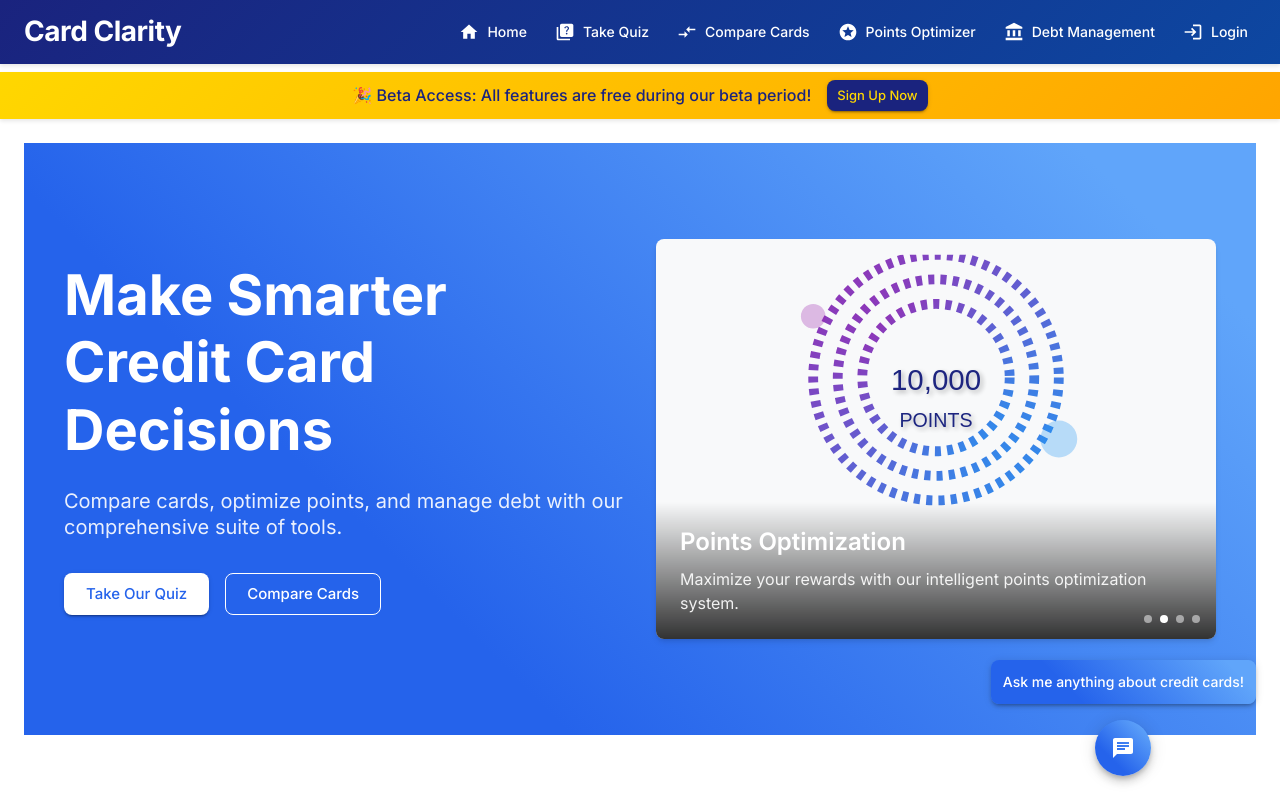
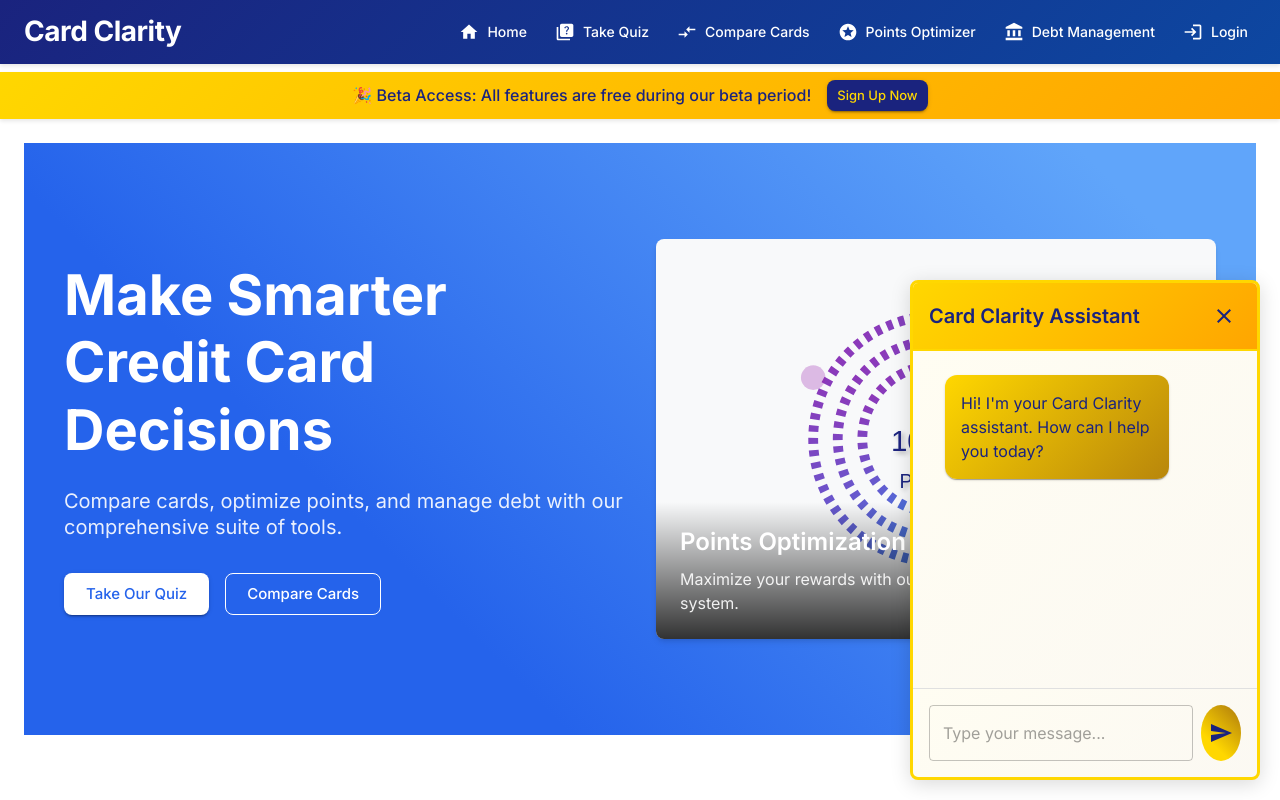
Before and after one commit to nickjackson801/card-clarity, a React (Vite) app: page / in a window 1280 px wide. Shown: the top 800 px of the page. Built offline with nearby package versions, Linux system fonts and the light colour scheme.

Commit message:
Adjust Points Optimization illustration position and enhance ChatBot gold styling

```diff
--- a/src/components/ChatBot.tsx
+++ b/src/components/ChatBot.tsx
@@ -138,48 +138,225 @@ const ChatBot = () => {
     };
   };
 
+  const handleSendMessage = async () => {
+    if (!input.trim()) return;
+
+    const userMessage = { text: input, isUser: true };
+    setMessages((prev) => [...prev, userMessage]);
+    setInput('');
+
+    // Check for keywords and intent
+    const lowerMessage = input.toLowerCase();
+    let contextualResponse = '';
+
+    // Price/Beta related keywords
+    if (lowerMessage.includes('price') || lowerMessage.includes('cost') || lowerMessage.includes('fee') ||
+        lowerMessage.includes('subscription') || lowerMessage.includes('paid') || lowerMessage.includes('free')) {
+      contextualResponse = "Great news! During our beta period, all features of Card Clarity are completely free. You can access our full suite of tools including card recommendations, points optimization, debt management, and rewards tracking without any cost. Take advantage of this offer while it lasts!";
+    }
+
+    // Debt related keywords
+    else if (lowerMessage.includes('debt') || lowerMessage.includes('balance') || lowerMessage.includes('pay off') ||
+             lowerMessage.includes('interest') || lowerMessage.includes('payment') || lowerMessage.includes('owe')) {
+      contextualResponse = "I can help you with debt management! Our debt management tool can help you create a personalized debt payoff strategy. Would you like me to take you to the debt management section?";
+    }
+
+    // Points related keywords
+    else if (lowerMessage.includes('point') || lowerMessage.includes('reward') || lowerMessage.includes('cashback') ||
+             lowerMessage.includes('miles') || lowerMessage.includes('travel') || lowerMessage.includes('redemption')) {
+      contextualResponse = "Our points optimization tool can help you maximize your rewards! Would you like to learn more about how to optimize your points and rewards?";
+    }
+
+    // Card recommendation keywords
+    else if (lowerMessage.includes('card') || lowerMessage.includes('recommend') || lowerMessage.includes('apply') ||
+             lowerMessage.includes('credit') || lowerMessage.includes('new card') || lowerMessage.includes('best card')) {
+      contextualResponse = "I can help you find the perfect credit card! Our smart card recommendation tool analyzes your spending habits and preferences to suggest cards that match your needs. Would you like to take our card recommendation quiz?";
+    }
+
+    // General help keywords
+    else if (lowerMessage.includes('help') || lowerMessage.includes('how') || lowerMessage.includes('what') ||
+             lowerMessage.includes('explain') || lowerMessage.includes('guide') || lowerMessage.includes('tutorial')) {
+      contextualResponse = "I'm here to help! Card Clarity offers several tools to help you manage your credit cards better:\n\n" +
+        "1. Smart Card Recommendations - Find the perfect card for your needs\n" +
+        "2. Points Optimization - Maximize your rewards\n" +
+        "3. Debt Management - Create a personalized debt payoff strategy\n" +
+        "4. Rewards Tracking - Monitor and optimize your rewards\n\n" +
+        "What would you like to learn more about?";
+    }
+
+    // If no specific keywords are detected, use the default AI response
+    if (!contextualResponse) {
+      try {
+        const response = await fetch('https://api.openai.com/v1/chat/completions', {
+          method: 'POST',
+          headers: {
+            'Content-Type': 'application/json',
+            'Authorization': `Bearer ${import.meta.env.VITE_OPENAI_API_KEY}`
+          },
+          body: JSON.stringify({
+            model: "gpt-3.5-turbo",
+            messages: [
+              {
+                role: "system",
+                content: "You are a helpful AI assistant for Card Clarity, a credit card management platform. You help users with credit card recommendations, points optimization, debt management, and rewards tracking. Be friendly, concise, and focus on providing actionable advice."
+              },
+              ...messages,
+              { role: 'user', content: input }
+            ],
+            temperature: 0.7,
+            max_tokens: 150
+          })
+        });
+
+        const data = await response.json();
+        if (data.choices && data.choices[0]) {
+          setMessages((prev) => [...prev, { text: data.choices[0].message.content, isUser: false }]);
+        }
+      } catch (error) {
+        console.error('Error:', error);
+        setMessages((prev) => [...prev, { text: "I apologize, but I'm having trouble connecting to the AI service right now. Please try again in a moment.", isUser: false }]);
+      }
+    } else {
+      setMessages((prev) => [...prev, { text: contextualResponse, isUser: false }]);
+    }
+  };
+
   return (
     <>
-      <Box sx={{ position: 'fixed', bottom: 24, right: 24, display: 'flex', flexDirection: 'column', alignItems: 'center', gap: 1 }}>
-        <Paper
-          elevation={3}
+      <Box
+        sx={{
+          position: 'fixed',
+          bottom: 20,
+          right: 20,
+          width: 350,
+          height: 500,
+          bgcolor: 'white',
+          borderRadius: 2,
+          boxShadow: '0 4px 20px rgba(0,0,0,0.15)',
+          display: 'flex',
+          flexDirection: 'column',
+          overflow: 'hidden',
+          zIndex: 1000,
+          border: '3px solid #FFD700'
+        }}
+      >
+        <Box
           sx={{
-            p: 1.5,
-            background: 'linear-gradient(45deg, #2563eb 30%, #60a5fa 90%)',
-            color: 'white',
-            borderRadius: 2,
+            p: 2,
+            background: 'linear-gradient(135deg, #FFD700 0%, #FFA500 100%)',
+            color: '#1a237e',
             display: 'flex',
             alignItems: 'center',
-            gap: 1,
-            mb: 1,
-            animation: 'bounce 2s infinite',
-            '@keyframes bounce': {
-              '0%, 100%': {
-                transform: 'translateY(0)',
-              },
-              '50%': {
-                transform: 'translateY(-5px)',
-              },
-            },
+            justifyContent: 'space-between',
+            borderBottom: '2px solid #FFD700'
           }}
         >
-          <Typography variant="body2" sx={{ fontWeight: 500 }}>
-            Ask me anything about credit cards!
+          <Typography variant="h6" sx={{ fontWeight: 600 }}>
+            Card Clarity Assistant
           </Typography>
-        </Paper>
-        <Fab
-          color="primary"
-          aria-label="chat"
-          onClick={() => setIsOpen(true)}
+          <IconButton
+            size="small"
+            onClick={() => setIsOpen(false)}
+            sx={{ color: '#1a237e' }}
+          >
+            <CloseIcon />
+          </IconButton>
+        </Box>
+
+        <List
           sx={{
-            background: 'linear-gradient(45deg, #2563eb 30%, #60a5fa 90%)',
-            '&:hover': {
-              background: 'linear-gradient(45deg, #1d4ed8 30%, #3b82f6 90%)',
-            },
+            flex: 1,
+            overflow: 'auto',
+            p: 2,
+            display: 'flex',
+            flexDirection: 'column',
+            gap: 2,
+            background: 'linear-gradient(135deg, rgba(255, 215, 0, 0.05) 0%, rgba(184, 134, 11, 0.05) 100%)'
           }}
         >
-          <ChatIcon />
-        </Fab>
+          <AnimatePresence>
+            {messages.map((message, index) => (
+              <motion.div
+                key={index}
+                initial={{ opacity: 0, y: 20 }}
+                animate={{ opacity: 1, y: 0 }}
+                exit={{ opacity: 0, y: -20 }}
+              >
+                <ListItem
+                  sx={{
+                    display: 'flex',
+                    flexDirection: 'column',
+                    alignItems: message.isUser ? 'flex-end' : 'flex-start',
+                  }}
+                >
+                  <Paper
+                    sx={{
+                      p: 2,
+                      maxWidth: '80%',
+                      background: message.isUser
+                        ? 'linear-gradient(45deg, #2563eb 30%, #60a5fa 90%)'
+                        : 'linear-gradient(135deg, #FFD700 0%, #B8860B 100%)',
+                      color: message.isUser ? 'white' : '#1a237e',
+                    }}
+                  >
+                    <Typography variant="body1">{message.text}</Typography>
+                    {message.link && (
+                      <Box sx={{ mt: 1 }}>
+                        <Link
+                          component="button"
+                          onClick={() => handleLinkClick(message.link!.path)}
+                          sx={{
+                            color: message.isUser ? 'white' : 'primary.main',
+                            textDecoration: 'underline',
+                            '&:hover': {
+                              color: message.isUser ? 'white' : 'primary.dark',
+                            },
+                          }}
+                        >
+                          {message.link.text}
+                        </Link>
+                      </Box>
+                    )}
+                  </Paper>
+                </ListItem>
+              </motion.div>
+            ))}
+          </AnimatePresence>
+          <div ref={messagesEndRef} />
+        </List>
+
+        <Divider />
+
+        <Box sx={{ p: 2, display: 'flex', gap: 1, background: 'linear-gradient(135deg, rgba(255, 215, 0, 0.05) 0%, rgba(184, 134, 11, 0.05) 100%)' }}>
+          <TextField
+            fullWidth
+            variant="outlined"
+            placeholder="Type your message..."
+            value={input}
+            onChange={(e) => setInput(e.target.value)}
+            onKeyPress={(e) => e.key === 'Enter' && handleSendMessage()}
+            sx={{
+              '& .MuiOutlinedInput-root': {
+                '&:hover fieldset': {
+                  borderColor: '#FFD700',
+                },
+              },
+            }}
+          />
+          <IconButton
+            color="primary"
+            onClick={handleSendMessage}
+            sx={{
+              background: 'linear-gradient(45deg, #FFD700 30%, #B8860B 90%)',
+              color: '#1a237e',
+              '&:hover': {
+                background: 'linear-gradient(45deg, #B8860B 30%, #FFD700 90%)',
+              },
+            }}
+          >
+            <SendIcon />
+          </IconButton>
+        </Box>
       </Box>
 
       <Drawer
@@ -243,8 +420,8 @@ const ChatBot = () => {
                         maxWidth: '80%',
                         background: message.isUser
                           ? 'linear-gradient(45deg, #2563eb 30%, #60a5fa 90%)'
-                          : 'grey.100',
-                        color: message.isUser ? 'white' : 'text.primary',
+                          : 'linear-gradient(135deg, #FFD700 0%, #B8860B 100%)',
+                        color: message.isUser ? 'white' : '#1a237e',
                       }}
                     >
                       <Typography variant="body1">{message.text}</Typography>
@@ -275,23 +452,30 @@ const ChatBot = () => {
 
           <Divider />
 
-          <Box sx={{ p: 2, display: 'flex', gap: 1 }}>
+          <Box sx={{ p: 2, display: 'flex', gap: 1, background: 'linear-gradient(135deg, rgba(255, 215, 0, 0.05) 0%, rgba(184, 134, 11, 0.05) 100%)' }}>
             <TextField
               fullWidth
               variant="outlined"
               placeholder="Type your message..."
               value={input}
               onChange={(e) => setInput(e.target.value)}
-              onKeyPress={(e) => e.key === 'Enter' && handleSend()}
+              onKeyPress={(e) => e.key === 'Enter' && handleSendMessage()}
+              sx={{
+                '& .MuiOutlinedInput-root': {
+                  '&:hover fieldset': {
+                    borderColor: '#FFD700',
+                  },
+                },
+              }}
             />
             <IconButton
               color="primary"
-              onClick={handleSend}
+              onClick={handleSendMessage}
               sx={{
-                background: 'linear-gradient(45deg, #2563eb 30%, #60a5fa 90%)',
-                color: 'white',
+                background: 'linear-gradient(45deg, #FFD700 30%, #B8860B 90%)',
+                color: '#1a237e',
                 '&:hover': {
-                  background: 'linear-gradient(45deg, #1d4ed8 30%, #3b82f6 90%)',
+                  background: 'linear-gradient(45deg, #B8860B 30%, #FFD700 90%)',
                 },
               }}
             >
--- a/src/components/FeatureSlideshow.tsx
+++ b/src/components/FeatureSlideshow.tsx
@@ -53,27 +53,27 @@ const slides: Slide[] = [
           </filter>
         </defs>
         {/* Animated Points Circles */}
-        <circle cx="200" cy="100" r="100" stroke="url(#pointsGradient)" strokeWidth="8" fill="none" strokeDasharray="5,5">
+        <circle cx="200" cy="150" r="100" stroke="url(#pointsGradient)" strokeWidth="8" fill="none" strokeDasharray="5,5">
           <animate attributeName="strokeDashoffset" from="0" to="10" dur="2s" repeatCount="indefinite" />
         </circle>
-        <circle cx="200" cy="100" r="80" stroke="url(#pointsGradient)" strokeWidth="8" fill="none" strokeDasharray="5,5">
+        <circle cx="200" cy="150" r="80" stroke="url(#pointsGradient)" strokeWidth="8" fill="none" strokeDasharray="5,5">
           <animate attributeName="strokeDashoffset" from="10" to="0" dur="2s" repeatCount="indefinite" />
         </circle>
-        <circle cx="200" cy="100" r="60" stroke="url(#pointsGradient)" strokeWidth="8" fill="none" strokeDasharray="5,5">
+        <circle cx="200" cy="150" r="60" stroke="url(#pointsGradient)" strokeWidth="8" fill="none" strokeDasharray="5,5">
           <animate attributeName="strokeDashoffset" from="0" to="10" dur="2s" repeatCount="indefinite" />
         </circle>
         {/* Points Text with Shadow */}
-        <text x="200" y="110" textAnchor="middle" fill="#1a237e" fontSize="24" fontFamily="Arial" filter="url(#shadow)">
+        <text x="200" y="160" textAnchor="middle" fill="#1a237e" fontSize="24" fontFamily="Arial" filter="url(#shadow)">
           10,000
         </text>
-        <text x="200" y="140" textAnchor="middle" fill="#1a237e" fontSize="16" fontFamily="Arial" filter="url(#shadow)">
+        <text x="200" y="190" textAnchor="middle" fill="#1a237e" fontSize="16" fontFamily="Arial" filter="url(#shadow)">
           POINTS
         </text>
         {/* Decorative Elements */}
-        <circle cx="100" cy="50" r="10" fill="#9C27B0" opacity="0.3">
+        <circle cx="100" cy="100" r="10" fill="#9C27B0" opacity="0.3">
           <animate attributeName="r" from="8" to="12" dur="1s" repeatCount="indefinite" />
         </circle>
-        <circle cx="300" cy="150" r="15" fill="#2196F3" opacity="0.3">
+        <circle cx="300" cy="200" r="15" fill="#2196F3" opacity="0.3">
           <animate attributeName="r" from="12" to="18" dur="1s" repeatCount="indefinite" />
         </circle>
       </svg>
```
